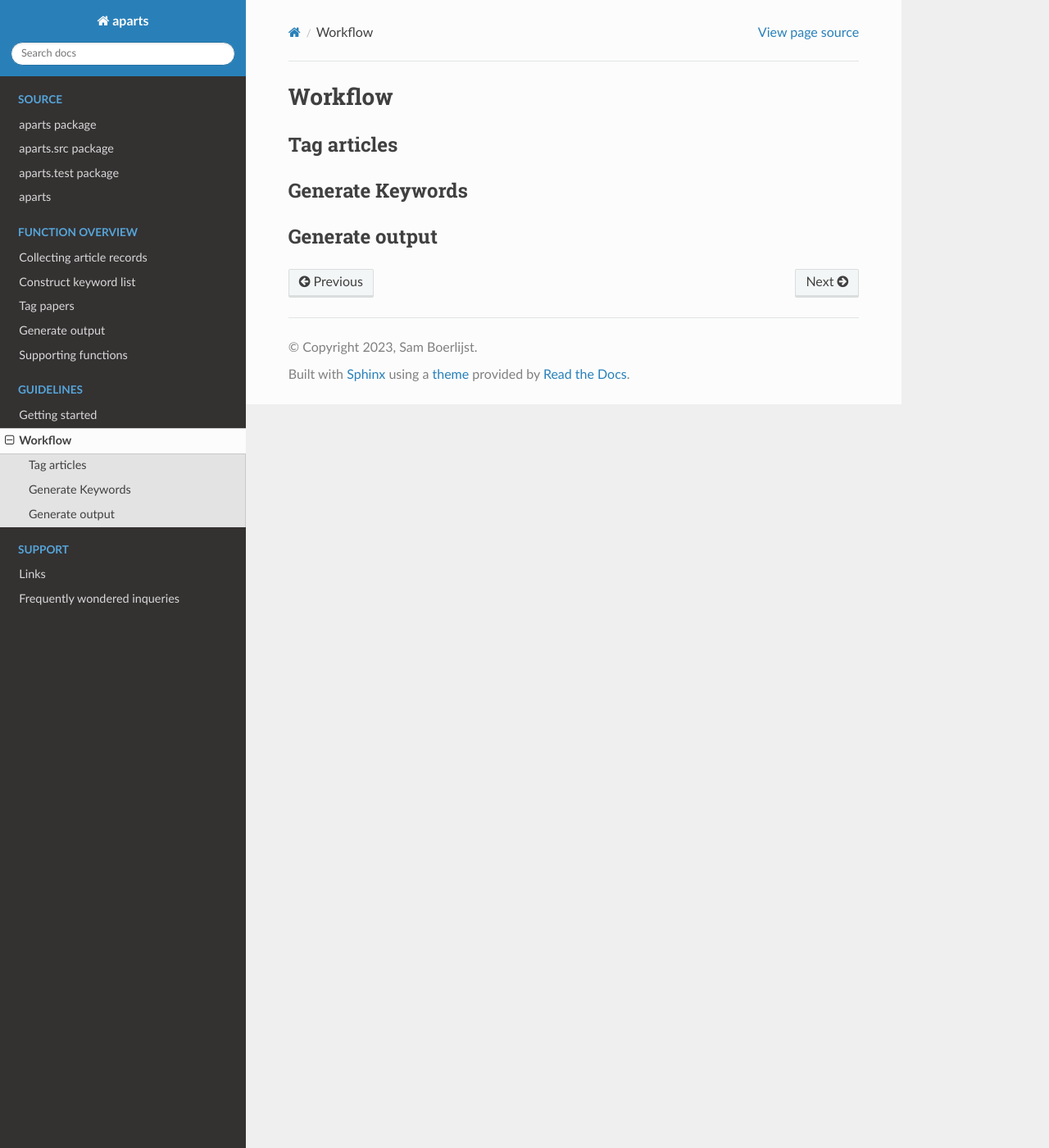
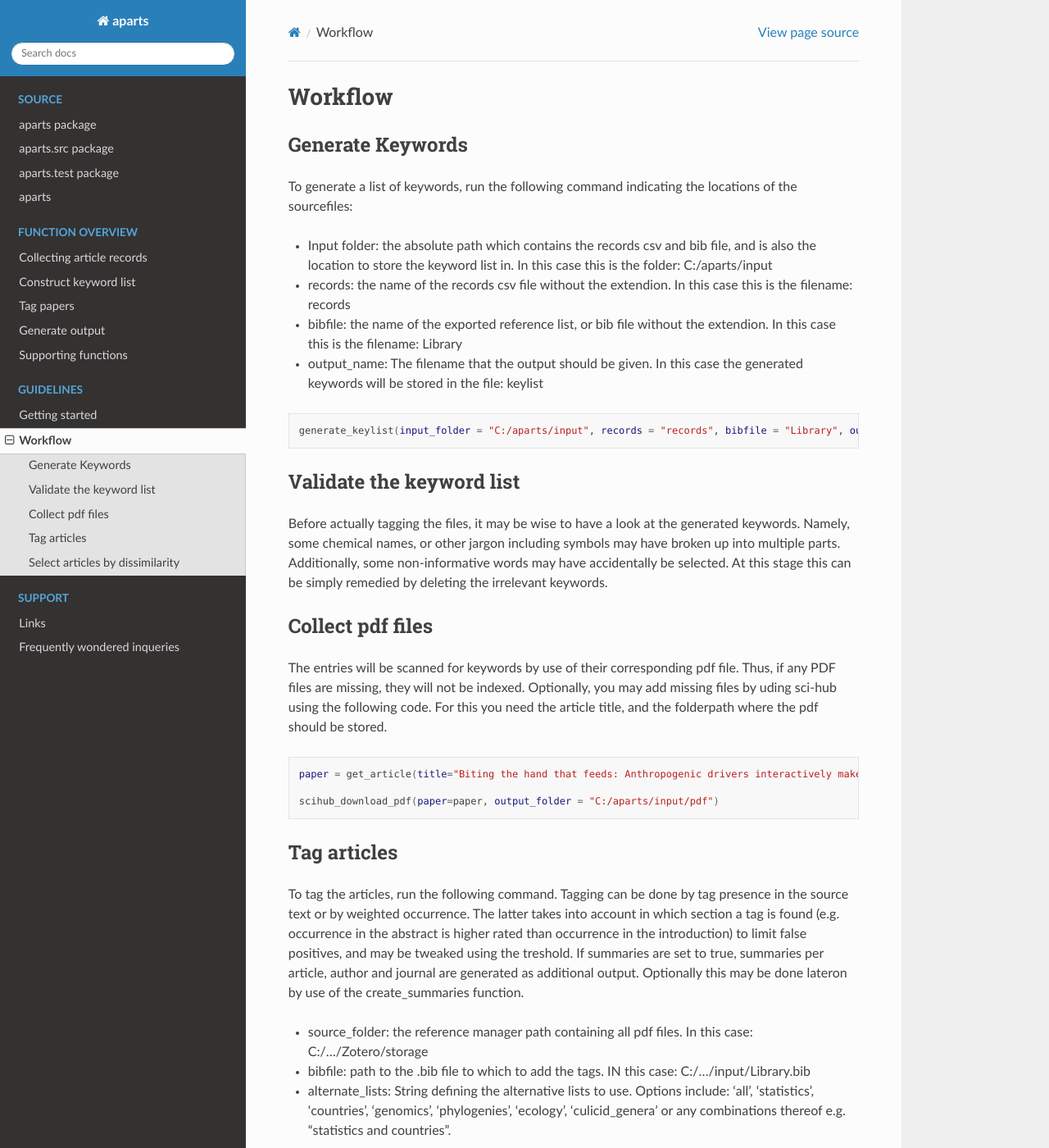
Before and after one commit to SamBoerlijst/aparts, a Sphinx documentation site: the page built from app/source/guidelines/workflow.rst, in a window 1280 px wide and 1400 px high. Shown: the whole window at 82% size. Built offline with Sphinx 7.4.7 and the Read the Docs theme 2.0.0, drawn with Linux system fonts in a browser that asks for light colours; some of the changed text lies outside the part shown.

Commit message:
Update workflow.rst

```diff
--- a/app/source/guidelines/workflow.rst
+++ b/app/source/guidelines/workflow.rst
@@ -1,11 +1,62 @@
 Workflow
 ========
 
+Generate Keywords
+-----------------
+To generate a list of keywords, run the following command indicating the locations of the sourcefiles:
+
+- Input folder: the absolute path which contains the records csv and bib file, and is also the location to store the keyword list in. In this case this is the folder: C:/aparts/input
+
+- records: the name of the records csv file without the extendion. In this case this is the filename: records
+
+- bibfile: the name of the exported reference list, or bib file without the extendion. In this case this is the filename: Library
+
+- output_name: The filename that the output should be given. In this case the generated keywords will be stored in the file: keylist
+
+.. code-block:: bash
+
+  generate_keylist(input_folder = "C:/aparts/input", records = "records", bibfile = "Library", output_name = "keylist")
+
+
+
+Validate the keyword list
+-------------------------
+Before actually tagging the files, it may be wise to have a look at the generated keywords. Namely, some chemical names, or other jargon including symbols may have broken up into multiple parts. Additionally, some non-informative words may have accidentally be selected. At this stage this can be simply remedied by deleting the irrelevant keywords.
+
+
+
+Collect pdf files
+-----------------
+The entries will be scanned for keywords by use of their corresponding pdf file. Thus, if any PDF files are missing, they will not be indexed. Optionally, you may add missing files by uding sci-hub using the following code. For this you need the article title, and the folderpath where the pdf should be stored.
+
+.. code-block:: bash
+
+  paper = get_article(title="Biting the hand that feeds: Anthropogenic drivers interactively make mosquitoes thrive")
+
+  scihub_download_pdf(paper=paper, output_folder = "C:/aparts/input/pdf")
+
+
+
 Tag articles
 ------------
+To tag the articles, run the following command. Tagging can be done by tag presence in the source text or by weighted occurrence. The latter takes into account in which section a tag is found (e.g. occurrence in the abstract is higher rated than occurrence in the introduction) to limit false positives, and may be tweaked using the treshold. If summaries are set to true, summaries per article, author and journal are generated as additional output. Optionally this may be done lateron by use of the create_summaries function.
 
-Generate Keywords
------------------
+- source_folder: the reference manager path containing all pdf files. In this case: C:/.../Zotero/storage
 
-Generate output
----------------
+- bibfile: path to the .bib file to which to add the tags. IN this case: C:/.../input/Library.bib
+
+- alternate_lists: String defining the alternative lists to use. Options include: ‘all’, ‘statistics’, ‘countries’, ‘genomics’, ‘phylogenies’, ‘ecology’, ‘culicid_genera’ or any combinations thereof e.g. “statistics and countries”.
+
+.. code-block:: bash
+
+   automated_pdf_tagging(source_folder="C:/.../Zotero/storage", bibfile="C:/.../input/Library.bib", alternate_lists="all", weighted = True, treshold = 5, summaries = True)
+
+
+
+Select articles by dissimilarity
+--------------------------------
+To select a section of articles by tag dissimilarity, use the following command. Simply provide the path to the csv containing all (tagged) records and the amount of articles to be selected, and a list of titles will be returned.
+
+.. code-block:: bash
+
+  subsample_from_csv(CSV_path="C:/.../output/csv/total.csv", n=30)
```
